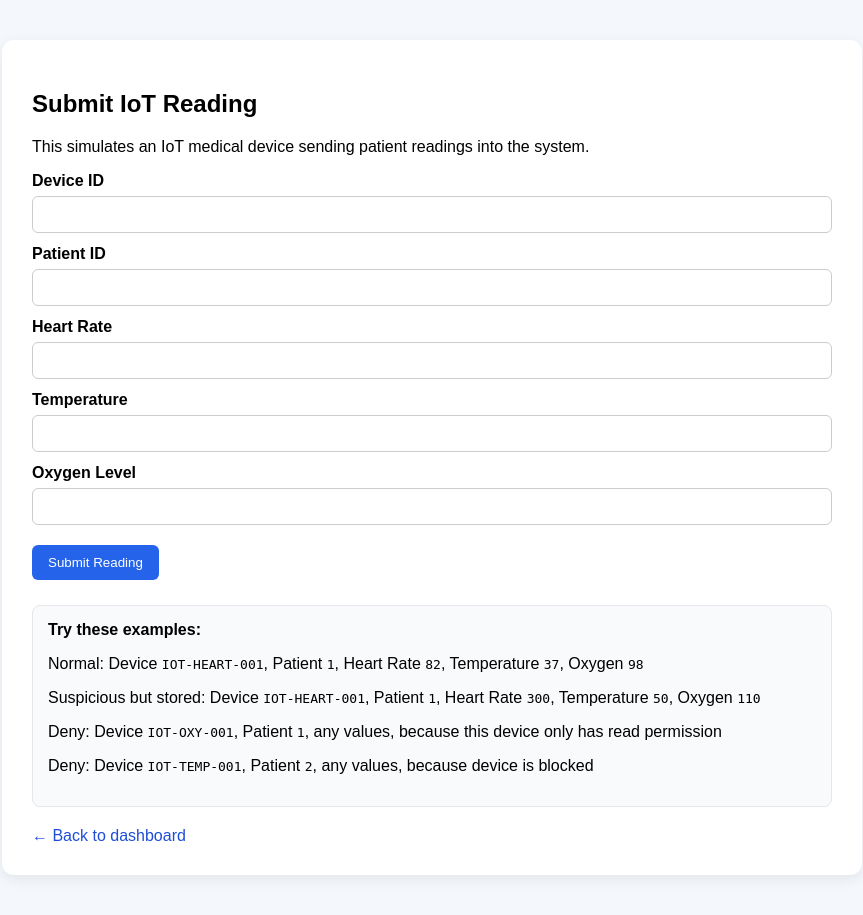
After one commit to veevekmgr9/com771_zero_trust, a Flask app: page /submit_reading in a window 1280 px wide. The commit adds this page. Shown: the whole page, without its empty margins (208-1071 px from the left). Run offline with Flask 3, Linux system fonts and the light colour scheme.

Commit message:
Implement IoT reading submission, abnormal value detection, and device readings display

```diff
--- a/app.py
+++ b/app.py
@@ -1,26 +1,31 @@
+#app.secret_key = "QLAKSIBjksandjkabhOIWHOI1289192837@@#(@(*#(@Q!!@_+_+)))"
+
 from flask import Flask, render_template, request, redirect, url_for, session, flash
 from werkzeug.security import check_password_hash
 
 from utils.db import get_db_connection
-from utils.zero_trust import zero_trust_check, verify_iot_device_access
+from utils.zero_trust import (
+    zero_trust_check,
+    verify_iot_device_access,
+    detect_abnormal_readings
+)
 from utils.logger import log_security_event
 
 app = Flask(__name__)
-app.secret_key = "change_this_to_a_long_random_secret_key"
+app.secret_key = "QLAKSIBjksandjkabhOIWHOI1289192837@@#(@(*#(@Q!!@_+_+)))"
 
-# Route for home page
+
 @app.route("/")
 def home():
     return redirect(url_for("login"))
 
-# Route for login page
+
 @app.route("/login", methods=["GET", "POST"])
 def login():
     if request.method == "POST":
         username = request.form.get("username", "").strip()
         password = request.form.get("password", "").strip()
 
-        # get user from database
         conn = get_db_connection()
         user = conn.execute(
             "SELECT * FROM users WHERE username = ? AND status = 'active'",
@@ -28,7 +33,6 @@ def login():
         ).fetchone()
         conn.close()
 
-        # validate user credentials
         if user and check_password_hash(user["password"], password):
             session.clear()
             session["username"] = user["username"]
@@ -36,7 +40,6 @@ def login():
             session["mfa_verified"] = False
             session["device_id"] = user["device_id"]
 
-            # Log successful login attempt
             log_security_event(
                 user["username"],
                 user["role"],
@@ -70,7 +73,7 @@ def login():
 
     return render_template("login.html")
 
-# Route for OTP verification page
+
 @app.route("/verify_otp", methods=["GET", "POST"])
 def verify_otp():
     if "username" not in session:
@@ -116,7 +119,7 @@ def verify_otp():
 
     return render_template("verify_otp.html")
 
-# Route for dashboard page with Zero Trust checks
+
 @app.route("/dashboard")
 def dashboard():
     if "username" not in session:
@@ -170,7 +173,7 @@ def dashboard():
         ip_address=request.remote_addr
     )
 
-# Route for IoT device access simulation
+
 @app.route("/iot_access", methods=["GET", "POST"])
 def iot_access():
     result = None
@@ -244,7 +247,136 @@ def iot_access():
 
     return render_template("iot_access.html", result=result)
 
-# Route for logout
+
+@app.route("/submit_reading", methods=["GET", "POST"])
+def submit_reading():
+    result = None
+
+    if request.method == "POST":
+        device_id = request.form.get("device_id", "").strip()
+        patient_id = request.form.get("patient_id", "").strip()
+        heart_rate_raw = request.form.get("heart_rate", "").strip()
+        temperature_raw = request.form.get("temperature", "").strip()
+        oxygen_raw = request.form.get("oxygen_level", "").strip()
+
+        try:
+            heart_rate = float(heart_rate_raw) if heart_rate_raw else None
+            temperature = float(temperature_raw) if temperature_raw else None
+            oxygen_level = float(oxygen_raw) if oxygen_raw else None
+        except ValueError:
+            result = {
+                "status": "DENY",
+                "message": "Invalid numeric input in reading values"
+            }
+            return render_template("submit_reading.html", result=result)
+
+        allowed, message = verify_iot_device_access(
+            device_id=device_id,
+            patient_id=patient_id,
+            ip_address=request.remote_addr,
+            requested_action="write"
+        )
+
+        if not allowed:
+            log_security_event(
+                "DEVICE",
+                "IoT",
+                "Submit Reading",
+                device_id if device_id else "Unknown Device",
+                request.remote_addr,
+                "WRITE Reading",
+                1,
+                f"patient_id={patient_id}",
+                "IoT Write Violation",
+                "DENY",
+                message
+            )
+
+            result = {
+                "status": "DENY",
+                "message": message
+            }
+            return render_template("submit_reading.html", result=result)
+
+        reading_status, notes = detect_abnormal_readings(
+            heart_rate=heart_rate,
+            temperature=temperature,
+            oxygen_level=oxygen_level
+        )
+
+        conn = get_db_connection()
+        conn.execute("""
+            INSERT INTO device_readings
+            (device_id, patient_id, heart_rate, temperature, oxygen_level, reading_status, notes)
+            VALUES (?, ?, ?, ?, ?, ?, ?)
+        """, (
+            device_id,
+            patient_id,
+            heart_rate,
+            temperature,
+            oxygen_level,
+            reading_status,
+            notes
+        ))
+        conn.commit()
+        conn.close()
+
+        decision = "ALLOW" if reading_status == "normal" else "ALLOW"
+        attack_type = "None" if reading_status == "normal" else "Suspicious IoT Reading"
+
+        log_security_event(
+            "DEVICE",
+            "IoT",
+            "Submit Reading",
+            device_id,
+            request.remote_addr,
+            "WRITE Reading",
+            1,
+            f"patient_id={patient_id}",
+            attack_type,
+            decision,
+            notes
+        )
+
+        result = {
+            "status": "ALLOW",
+            "message": "Reading submitted successfully",
+            "reading_status": reading_status,
+            "notes": notes
+        }
+
+    return render_template("submit_reading.html", result=result)
+
+
+@app.route("/device_readings")
+def device_readings():
+    if "username" not in session:
+        return redirect(url_for("login"))
+
+    allowed, message = zero_trust_check(
+        "Dashboard",
+        "View",
+        session,
+        request.remote_addr,
+        session.get("device_id")
+    )
+
+    if not allowed:
+        flash(f"Access denied: {message}", "danger")
+        return redirect(url_for("login"))
+
+    conn = get_db_connection()
+    readings = conn.execute("""
+        SELECT dr.*, p.patient_name
+        FROM device_readings dr
+        JOIN patients p ON dr.patient_id = p.id
+        ORDER BY dr.timestamp DESC
+    """).fetchall()
+    conn.close()
+
+    return render_template("device_readings.html", readings=readings)
+
+
 @app.route("/logout")
 def logout():
     username = session.get("username", "Unknown")
--- /dev/null
+++ b/templates/submit_reading.html
@@ -0,0 +1,136 @@
+<!DOCTYPE html>
+<html lang="en">
+
+<head>
+    <meta charset="UTF-8">
+    <meta name="viewport" content="width=device-width, initial-scale=1.0">
+    <title>Submit IoT Reading</title>
+    <style>
+        body {
+            font-family: Arial, sans-serif;
+            background: #f4f7fb;
+            margin: 0;
+            padding: 0;
+        }
+
+        .container {
+            max-width: 800px;
+            margin: 40px auto;
+            background: white;
+            padding: 30px;
+            border-radius: 12px;
+            box-shadow: 0 4px 14px rgba(0, 0, 0, 0.08);
+        }
+
+        label {
+            display: block;
+            font-weight: bold;
+            margin-top: 12px;
+            margin-bottom: 6px;
+        }
+
+        input {
+            width: 100%;
+            padding: 10px;
+            border: 1px solid #ccc;
+            border-radius: 6px;
+            box-sizing: border-box;
+        }
+
+        button {
+            margin-top: 20px;
+            padding: 10px 16px;
+            background: #2563eb;
+            color: white;
+            border: none;
+            border-radius: 6px;
+            cursor: pointer;
+        }
+
+        .result {
+            margin-top: 25px;
+            padding: 15px;
+            border-radius: 8px;
+        }
+
+        .allow {
+            background: #dcfce7;
+            color: #166534;
+        }
+
+        .deny {
+            background: #fee2e2;
+            color: #991b1b;
+        }
+
+        .demo-box {
+            margin-top: 25px;
+            padding: 15px;
+            background: #f8fafc;
+            border-radius: 8px;
+            border: 1px solid #e5e7eb;
+        }
+
+        .back-link {
+            display: inline-block;
+            margin-top: 20px;
+            text-decoration: none;
+            color: #1d4ed8;
+        }
+    </style>
+</head>
+
+<body>
+    <div class="container">
+        <h2>Submit IoT Reading</h2>
+        <p>This simulates an IoT medical device sending patient readings into the system.</p>
+
+        <form method="POST">
+            <label for="device_id">Device ID</label>
+            <input type="text" name="device_id" id="device_id" required>
+
+            <label for="patient_id">Patient ID</label>
+            <input type="number" name="patient_id" id="patient_id" required>
+
+            <label for="heart_rate">Heart Rate</label>
+            <input type="text" name="heart_rate" id="heart_rate">
+
+            <label for="temperature">Temperature</label>
+            <input type="text" name="temperature" id="temperature">
+
+            <label for="oxygen_level">Oxygen Level</label>
+            <input type="text" name="oxygen_level" id="oxygen_level">
+
+            <button type="submit">Submit Reading</button>
+        </form>
+
+        {% if result %}
+        <div class="result {% if result.status == 'ALLOW' %}allow{% else %}deny{% endif %}">
+            <strong>{{ result.status }}</strong><br>
+            {{ result.message }}
+
+            {% if result.reading_status %}
+            <hr>
+            <p><strong>Reading Status:</strong> {{ result.reading_status }}</p>
+            <p><strong>Notes:</strong> {{ result.notes }}</p>
+            {% endif %}
+        </div>
+        {% endif %}
+
+        <div class="demo-box">
+            <strong>Try these examples:</strong>
+            <p>Normal: Device <code>IOT-HEART-001</code>, Patient <code>1</code>, Heart Rate <code>82</code>,
+                Temperature <code>37</code>, Oxygen <code>98</code></p>
+            <p>Suspicious but stored: Device <code>IOT-HEART-001</code>, Patient <code>1</code>, Heart Rate
+                <code>300</code>, Temperature <code>50</code>, Oxygen <code>110</code>
+            </p>
+            <p>Deny: Device <code>IOT-OXY-001</code>, Patient <code>1</code>, any values, because this device only has
+                read permission</p>
+            <p>Deny: Device <code>IOT-TEMP-001</code>, Patient <code>2</code>, any values, because device is blocked</p>
+        </div>
+
+        <a class="back-link" href="{{ url_for('dashboard') }}">← Back to dashboard</a>
+    </div>
+</body>
+
+</html>
```
Also changed, not shown: templates/dashboard.html (+5 -2 lines), templates/device_readings.html (added, +106 -0 lines).
